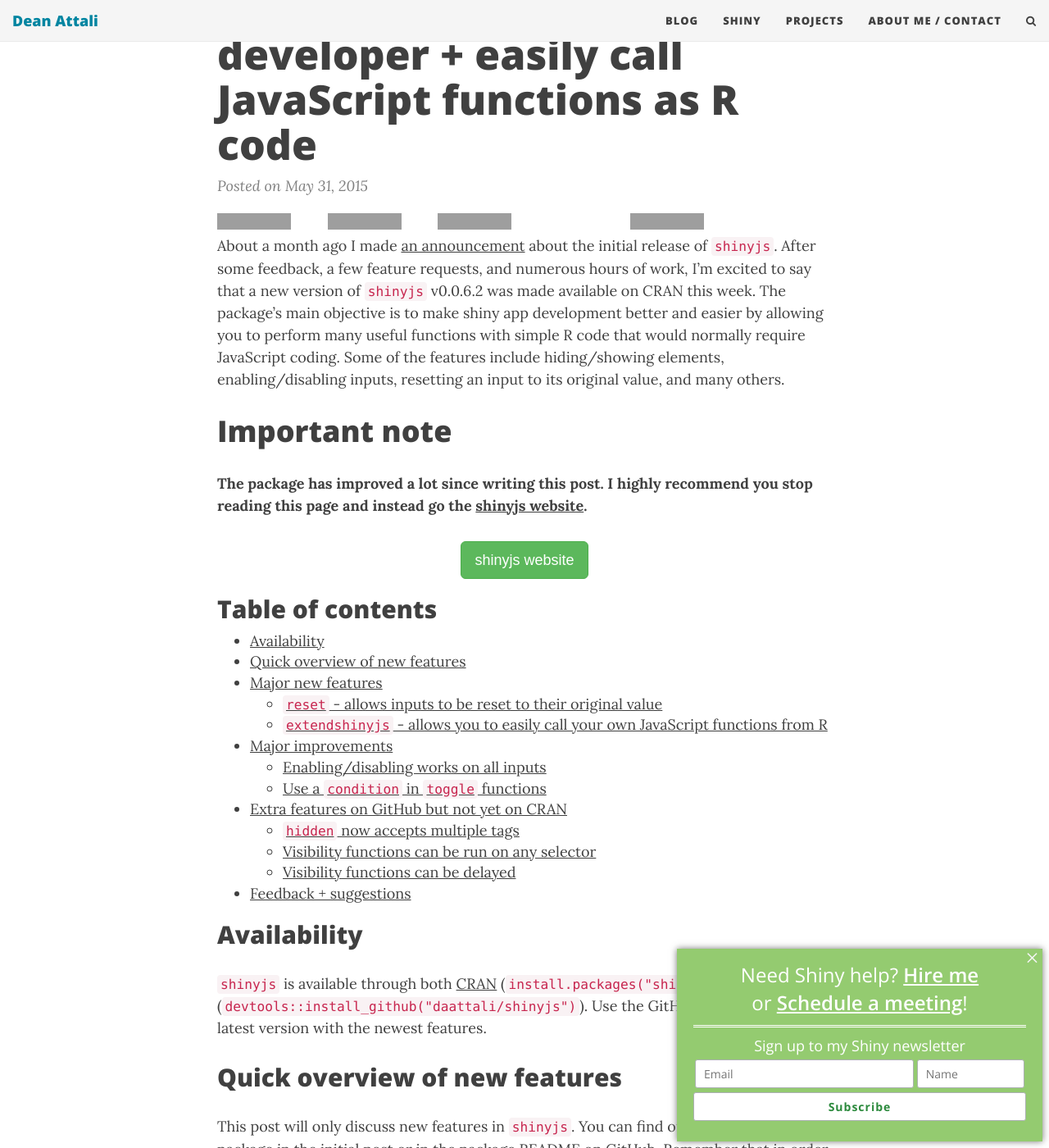
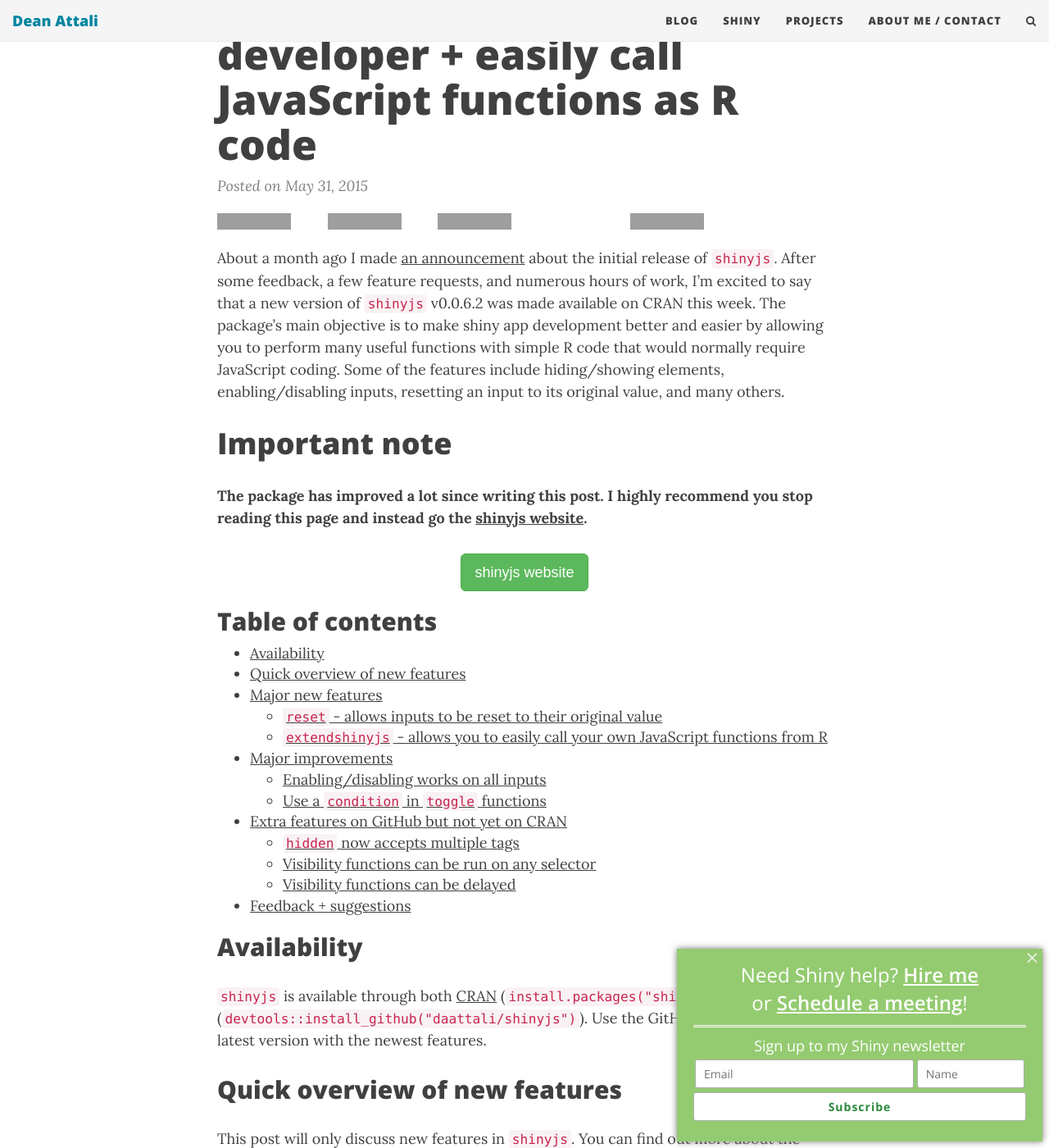
Before and after one commit to daattali/daattali.github.io, a Jekyll site: the page built from _posts/2015-05-31-shinyjs-extend.md, in a window 1280 px wide and 1400 px high, scrolled down 201 px. Shown: the whole window at 82% size. Built offline with Jekyll 4.4.1, drawn with Linux system fonts in a browser that asks for light colours; nearby versions of some CDN libraries; comment, search, counter and statistics services are not loaded; grey boxes are pictures that could not be loaded.

Commit message:
Update main.css

```diff
--- a/css/main.css
+++ b/css/main.css
@@ -436,6 +436,10 @@
   font-size: 18px;
   font-style: italic;
   margin: 0 0 10px;
+}
+
+#header-gh-btns {
+  margin-bottom: 15px;
 }
 
 /* --- Blog post --- */
```
